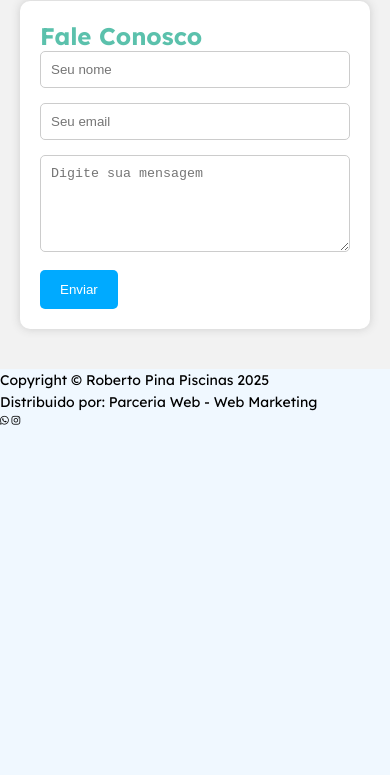
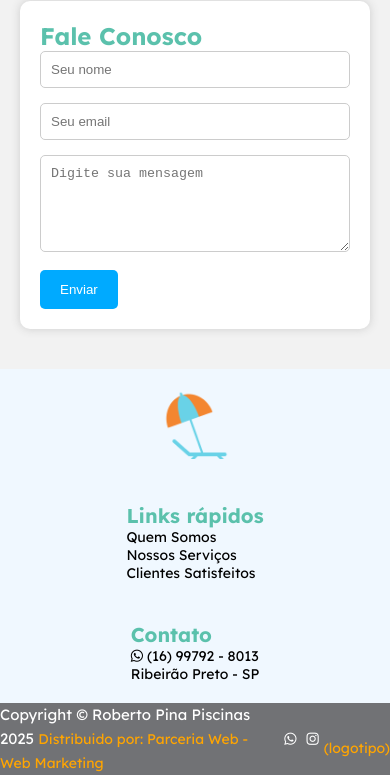
Before and after one commit to RobertoPina123/Pina-Piscinas-2, a plain HTML site: page index.html in a window 390 px wide. Shown: the part 6199-6974 px from the top of the page. Before the commit the page ends 6626 px from the top, so only its background shows below. Drawn offline with nearby package versions, Linux system fonts and the light colour scheme.

Commit message:
footer ja responsivo

```diff
--- /dev/null
+++ b/estilos/estilos-do-footer.css
@@ -0,0 +1,91 @@
+.parceria-web  {
+ background-color: var(--background-secoes2);
+ display: flex;
+ justify-content: space-between;
+ align-items: center;
+
+
+
+}
+
+.parceria-web a {
+    color: orange;
+    transition: 1s;
+}
+
+.parceria-web a:hover {
+   color: cornflowerblue;
+}
+
+.parceria-web p {
+font-size: 1.5rem;
+color: white;
+
+}
+
+
+.parceria-rd-social {
+    display: flex;
+    justify-content: center;
+    align-items: center;
+}
+.parceria-rd-social i {
+    color: white;
+    padding: 5px;
+}
+
+.rodape {
+    display: flex;
+    justify-content: space-evenly;
+}
+
+.zero {
+
+     width: 100px;
+     height: 100px;
+
+}
+
+
+.rodape-logo {
+    display: flex;
+    align-items: center;
+    justify-content: center;
+}
+.rodape-logo img {
+   width: 7rem;
+   height: 7rem;
+
+}
+
+.rodape-links {
+    margin: 10px;
+}
+
+.rodape-links h3 {
+    color: var(--cor-principal);
+}
+
+@media (max-width:500px) {
+
+
+    .zero {
+        display: none;
+    }
+}
+
+@media (max-width:450px){
+
+
+.rodape {
+    display: flex;
+    flex-direction: column;
+    justify-content: center;
+    align-items: center;
+}
+
+
+.rodape-links {
+    margin: 20px;
+}
+}
--- a/index.html
+++ b/index.html
@@ -54,6 +54,10 @@
     <!-- Estilos das Informações de Contato -->
 
     <link rel="stylesheet" href="estilos/estilos-informacoes-de-contato.css">
+
+    <!-- Estilos do Footer -->
+
+    <link rel="stylesheet" href="estilos/estilos-do-footer.css">
 
     <title>Pina Piscinas</title>
 
@@ -209,7 +213,7 @@
             </div>
         </section>
 
-        <section id="depoimentos"  >
+        <section id="depoimentos">
             <div class="avaliacao">
                 <h2>O Que Nossos Clientes Dizem</h2>
 
@@ -230,10 +234,7 @@
                     </div>
                     <iframe
                         src="https://www.google.com/maps/embed?pb=!1m18!1m12!1m3!1d238101.38051115038!2d-47.9672712467703!3d-21.178884014668853!2m3!1f0!2f0!3f0!3m2!1i1024!2i768!4f13.1!3m3!1m2!1s0x94b9bf1d68acc21d:0x37b8ee0abedeea39!2sRibeir%C3%A3o%20Preto,%20SP!5e0!3m2!1spt-BR!2sbr!4v1744480786626!5m2!1spt-BR!2sbr"
-                    width="100%" height="300"
-                    style="border:0;"
-                    allowfullscreen=""
-                    loading="lazy"
+                        width="100%" height="300" style="border:0;" allowfullscreen="" loading="lazy"
                         referrerpolicy="no-referrer-when-downgrade">
                     </iframe>
                 </div>
@@ -256,19 +257,72 @@
     </main>
 
     <footer>
-           <div class="parceria-web">
-            <p> Copyright © Roberto Pina Piscinas 2025 <br>
-                Distribuido por: Parceria Web - Web Marketing</p>
+
+        <div class="rodape">
+
+            <div class="rodape-links rodape-logo">
+                <a href="#home"><img src="imagens/Icone Roberto Pina Piscinas .png" alt=""></a>
             </div>
 
-           <div>
-            <i class="fa-brands fa-whatsapp"></i>
-            <i class="fa-brands fa-instagram">  </i>
+            <div class="rodape-links">
+                <ul>
+                    <li>
+                        <h3>Links rápidos </h3>
+                    </li>
+                    <li><a href="#sobre">Quem Somos</a> </li>
+                    <li><a href="#galeria">Nossos Serviços</a></li>
+                    <li><a href="#depoimentos">Clientes Satisfeitos</a></li>
+
+                </ul>
+            </div>
+
+            <div class="rodape-links zero"></div>
+
+
+
+            <div class="rodape-links">
+
+                <ul>
+                    <li>
+                        <h3 class="infocontato">Contato</h3>
+
+                    </li>
+
+
+                    <li> <a href="https://wa.me/5516997928013" target="_blank"><i class="fa-brands fa-whatsapp"></i>
+                            (16) 99792 - 8013</a></i></li>
+
+                    <li> <a href="https://www.google.com/search?q=roberto+pina+piscinas" target="_blank">Ribeirão Preto
+                            - SP</a> </li>
+                </ul>
+
+            </div>
+
+            <div class="rodape-links zero"></div>
+
+        </div>
+
+
+        <div class="parceria-web">
+
+            <p> Copyright © Roberto Pina Piscinas 2025 <a href=""> Distribuido por: Parceria Web - Web Marketing</a></p>
+
+
+
+            <div class="parceria-rd-social">
+
+                <a href=""><i class="fa-brands fa-whatsapp"></i></a>
+                <a href=""><i class="fa-brands fa-instagram"> </i></a>
+                <a href=""><img src="" alt=""> (logotipo)</a>
+            </div>
+
         </div>
     </footer>
 
     <a href="https://wa.me/5516997928013" target="_blank" class="whatsapp-float"><i
             class="fa-brands fa-whatsapp"></i></a>
+
+
     <script src="https://cdn.jsdelivr.net/npm/@fancyapps/ui@4.0/dist/fancybox.umd.js"></script>
 </body>
 
```
Lines whose indentation alone changed are shown as unchanged.
